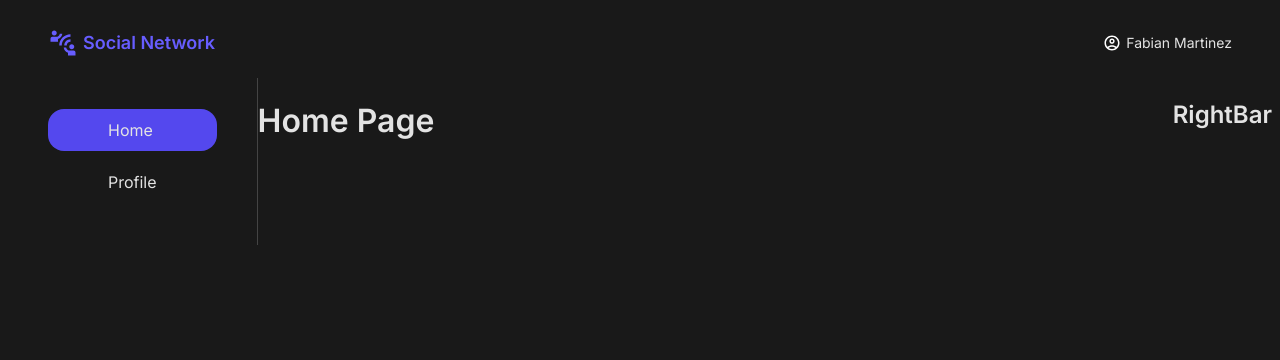
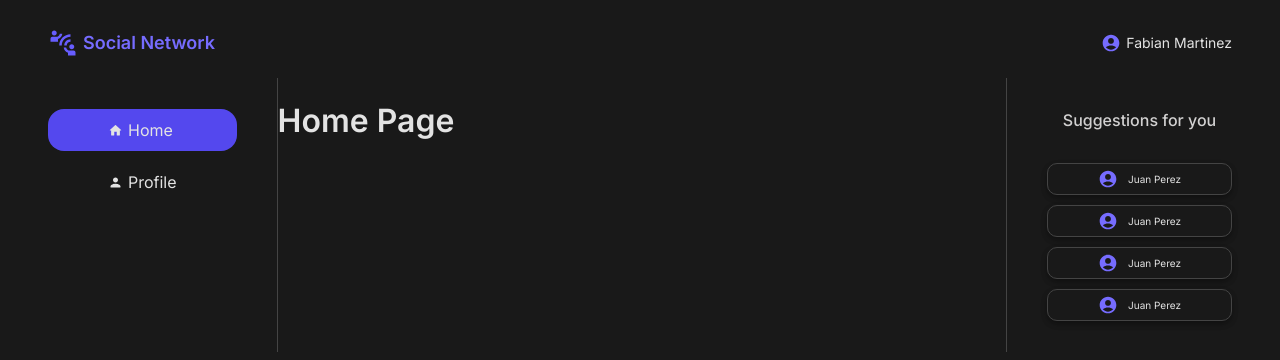
Before and after one commit to MartinezFabian/SocialNetwork-FullStack, a React (Vite) app in the folder client/: page / in a window 1280 px wide. Shown: the top 360 px of the page. Built offline with nearby package versions, Linux system fonts and the light colour scheme.

Commit message:
Feat: Add basic structure for RightBar.jsx and RightBar.module.css

```diff
--- a/client/src/index.css
+++ b/client/src/index.css
@@ -1,11 +1,11 @@
 /* Variables */
 :root {
   --color-primary: #5448ee;
-  --color-primary--soft: #675dff;
+  --color-primary--soft: #766cff;
   --color-background: #191919;
   --color-background-soft: #333;
   --text-color: rgb(227, 227, 227);
-  --text-color-soft: lightgray;
+  --text-color-soft: rgb(210, 209, 209);
   --logo-color: rgb(242, 242, 242);
   --border-color: #444;
 }
--- a/client/src/ui/LeftBar.jsx
+++ b/client/src/ui/LeftBar.jsx
@@ -1,5 +1,7 @@
 import { NavLink } from 'react-router-dom';
 import styles from './LeftBar.module.css';
+import HomeRoundedIcon from '@mui/icons-material/HomeRounded';
+import PersonRoundedIcon from '@mui/icons-material/PersonRounded';
 
 export const LeftBar = () => {
   return (
@@ -7,12 +9,12 @@ export const LeftBar = () => {
       <ul className={styles.list}>
         <li className={styles.item}>
           <NavLink
-            exact
             to="/"
             className={({ isActive }) =>
               isActive ? `${styles.link} ${styles.active} ` : styles.link
             }
           >
+            <HomeRoundedIcon />
             Home
           </NavLink>
         </li>
@@ -23,6 +25,7 @@ export const LeftBar = () => {
               isActive ? `${styles.link} ${styles.active} ` : styles.link
             }
           >
+            <PersonRoundedIcon />
             Profile
           </NavLink>
         </li>
--- a/client/src/ui/LeftBar.module.css
+++ b/client/src/ui/LeftBar.module.css
@@ -1,5 +1,4 @@
 .aside {
-  background-color: var(--color-background);
   border-right: 1px solid var(--border-color);
   padding: 1.5rem 4rem;
   display: flex;
@@ -16,7 +15,10 @@
 }
 
 .link {
-  display: block;
+  display: flex;
+  align-items: center;
+  gap: 0.5rem;
+
   padding: 1rem 6rem;
   text-decoration: none;
   color: var(--text-color);
@@ -26,7 +28,7 @@
 
 .link:hover,
 .link:focus {
-  background-color: var(--color-primary);
+  background-color: var(--color-primary--soft);
   color: var(--text-color);
 }
 
--- a/client/src/ui/Navbar.jsx
+++ b/client/src/ui/Navbar.jsx
@@ -1,6 +1,6 @@
 import { Link } from 'react-router-dom';
 import ConnectWithoutContactOutlinedIcon from '@mui/icons-material/ConnectWithoutContactOutlined';
-import AccountCircleOutlinedIcon from '@mui/icons-material/AccountCircleOutlined';
+import AccountCircleRoundedIcon from '@mui/icons-material/AccountCircleRounded';
 import styles from './Navbar.module.css';
 
 export const Navbar = () => {
@@ -14,7 +14,9 @@ export const Navbar = () => {
       </Link>
 
       <Link to="/profile/1" className={styles.link}>
-        <AccountCircleOutlinedIcon sx={{ fontSize: 18, color: '#fff' }}></AccountCircleOutlinedIcon>
+        <AccountCircleRoundedIcon
+          sx={{ fontSize: 20, color: '#766cff' }}
+        ></AccountCircleRoundedIcon>
         <span className={styles.username}>Fabian Martinez</span>
       </Link>
     </nav>
--- a/client/src/ui/RightBar.jsx
+++ b/client/src/ui/RightBar.jsx
@@ -1,7 +1,46 @@
+import AccountCircleRoundedIcon from '@mui/icons-material/AccountCircleRounded';
+import styles from './RightBar.module.css';
+import { Link } from 'react-router-dom';
+
 export const RightBar = () => {
   return (
-    <aside>
-      <h1>RightBar</h1>
+    <aside className={styles.aside}>
+      <p className={styles.title}>Suggestions for you</p>
+
+      <ul className={styles.list}>
+        <li className={styles.item}>
+          <Link to="/profile/2" className={styles.link}>
+            <AccountCircleRoundedIcon
+              sx={{ fontSize: 20, color: '#766cff' }}
+            ></AccountCircleRoundedIcon>
+            <span className={styles.name}>Juan Perez</span>
+          </Link>
+        </li>
+        <li className={styles.item}>
+          <Link to="/profile/2" className={styles.link}>
+            <AccountCircleRoundedIcon
+              sx={{ fontSize: 20, color: '#766cff' }}
+            ></AccountCircleRoundedIcon>
+            <span className={styles.name}>Juan Perez</span>
+          </Link>
+        </li>
+        <li className={styles.item}>
+          <Link to="/profile/2" className={styles.link}>
+            <AccountCircleRoundedIcon
+              sx={{ fontSize: 20, color: '#766cff' }}
+            ></AccountCircleRoundedIcon>
+            <span className={styles.name}>Juan Perez</span>
+          </Link>
+        </li>
+        <li className={styles.item}>
+          <Link to="/profile/2" className={styles.link}>
+            <AccountCircleRoundedIcon
+              sx={{ fontSize: 20, color: '#766cff' }}
+            ></AccountCircleRoundedIcon>
+            <span className={styles.name}>Juan Perez</span>
+          </Link>
+        </li>
+      </ul>
     </aside>
   );
 };
--- /dev/null
+++ b/client/src/ui/RightBar.module.css
@@ -0,0 +1,42 @@
+.aside {
+  border-left: 1px solid var(--border-color);
+  padding: 1.5rem 4rem;
+  display: flex;
+  flex-direction: column;
+  align-items: center;
+  justify-content: center;
+}
+
+.title {
+  font-weight: 500;
+  color: var(--text-color-soft);
+}
+
+.list {
+  list-style: none;
+  padding: 0;
+  display: flex;
+  flex-direction: column;
+  gap: 1rem;
+}
+
+.link {
+  display: flex;
+  align-items: center;
+  gap: 1rem;
+
+  padding: 0.5rem 5rem;
+  border: solid 1px var(--border-color);
+  border-radius: 1rem;
+  box-shadow: rgba(0, 0, 0, 0.16) 0px 3px 6px, rgba(0, 0, 0, 0.23) 0px 3px 6px;
+  transition: background-color 0.3s ease;
+}
+
+.link:hover {
+  background-color: var(--color-background-soft);
+}
+
+.name {
+  font-size: 1rem;
+  color: var(--text-color);
+}
```
